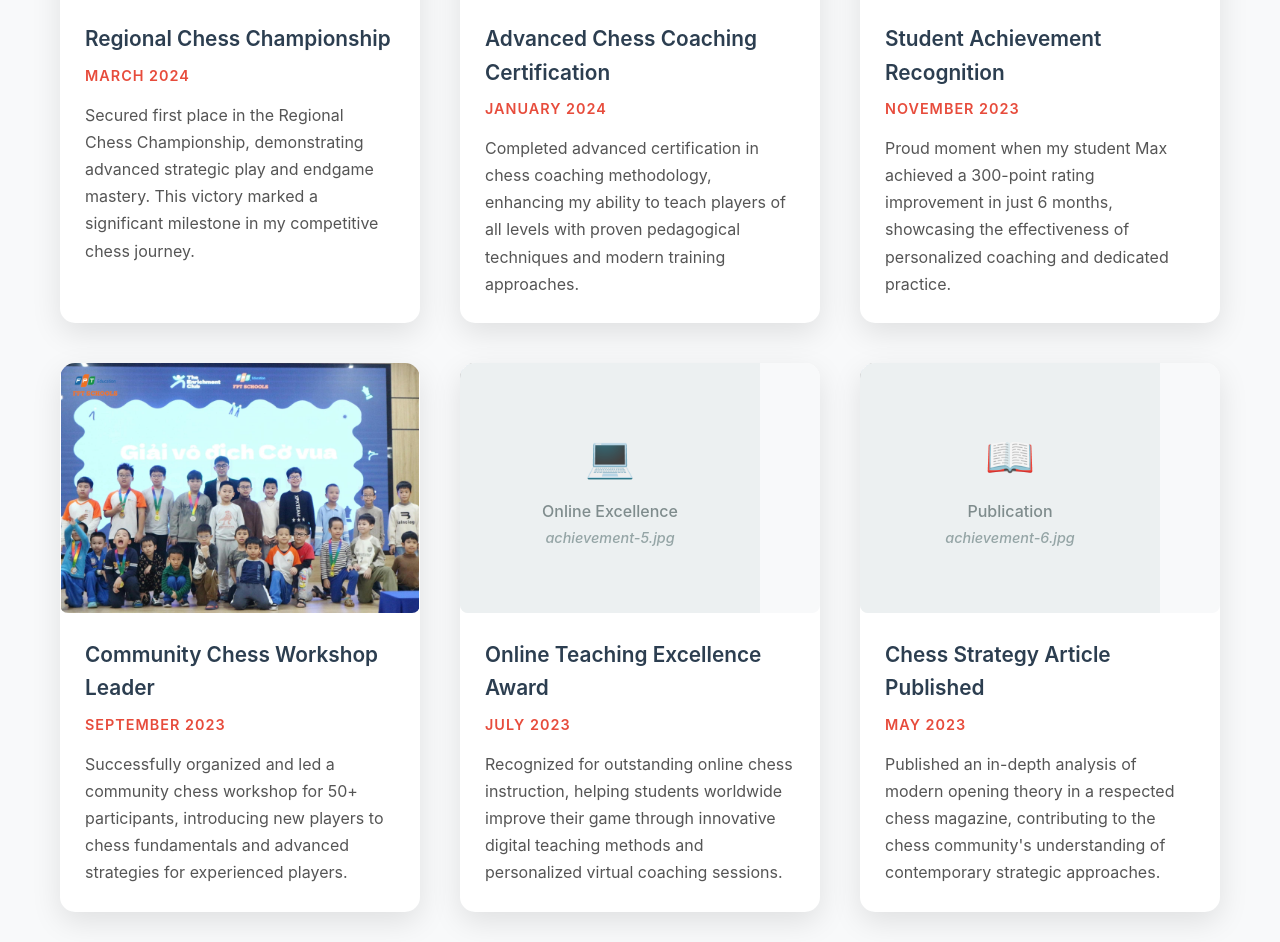
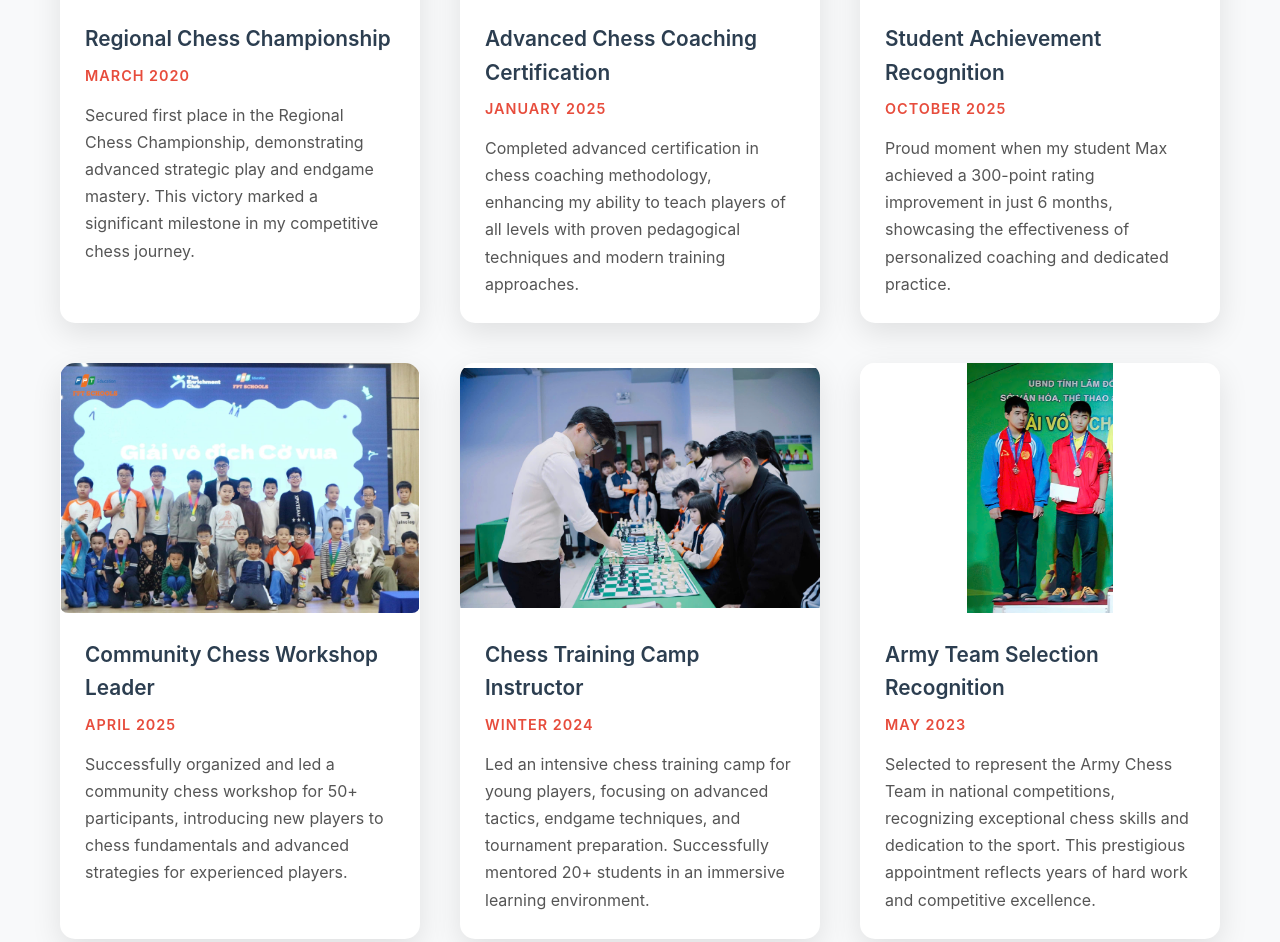
Before and after one commit to hungrossi/chess_coach, a plain HTML site: page index.html in a window 1280 px wide. Shown: the part 3592-4534 px from the top of the page. Drawn offline with Linux system fonts and the light colour scheme.

Commit message:
Update achievements with authentic credentials: Replace fictional achievements with Chess Training Camp Instructor and Army Team Selection Recognition

```diff
--- a/index.html
+++ b/index.html
@@ -98,15 +98,15 @@
           <div class="stat-label">Strong Players Trained</div>
         </div>
         <div class="stat-item">
-          <div class="stat-number">5+</div>
+          <div class="stat-number">10+</div>
           <div class="stat-label">Tournament Winners</div>
         </div>
         <div class="stat-item">
-          <div class="stat-number">50+</div>
+          <div class="stat-number">100+</div>
           <div class="stat-label">Students Improved</div>
         </div>
         <div class="stat-item">
-          <div class="stat-number">3+</div>
+          <div class="stat-number">9+</div>
           <div class="stat-label">Years Experience</div>
         </div>
       </div>
@@ -125,7 +125,7 @@
           </div>
           <div class="achievement-content">
             <h3>Regional Chess Championship</h3>
-            <p class="achievement-date">March 2024</p>
+            <p class="achievement-date">March 2020</p>
             <p>Secured first place in the Regional Chess Championship, demonstrating advanced strategic play and endgame mastery. This victory marked a significant milestone in my competitive chess journey.</p>
           </div>
         </div>
@@ -136,7 +136,7 @@
           </div>
           <div class="achievement-content">
             <h3>Advanced Chess Coaching Certification</h3>
-            <p class="achievement-date">January 2024</p>
+            <p class="achievement-date">January 2025</p>
             <p>Completed advanced certification in chess coaching methodology, enhancing my ability to teach players of all levels with proven pedagogical techniques and modern training approaches.</p>
           </div>
         </div>
@@ -147,7 +147,7 @@
           </div>
           <div class="achievement-content">
             <h3>Student Achievement Recognition</h3>
-            <p class="achievement-date">November 2023</p>
+            <p class="achievement-date">October 2025</p>
             <p>Proud moment when my student Max achieved a 300-point rating improvement in just 6 months, showcasing the effectiveness of personalized coaching and dedicated practice.</p>
           </div>
         </div>
@@ -158,38 +158,30 @@
           </div>
           <div class="achievement-content">
             <h3>Community Chess Workshop Leader</h3>
-            <p class="achievement-date">September 2023</p>
+            <p class="achievement-date">April 2025</p>
             <p>Successfully organized and led a community chess workshop for 50+ participants, introducing new players to chess fundamentals and advanced strategies for experienced players.</p>
           </div>
         </div>
 
         <div class="achievement-item">
           <div class="achievement-image">
-            <img src="achievement-5.jpg" alt="Online Teaching Excellence" class="achievement-photo">
-            <div class="image-placeholder">
-              <div class="placeholder-icon">💻</div>
-              <p>Online Excellence<br><small>achievement-5.jpg</small></p>
-            </div>
+            <img src="chesscamp.jpg" alt="Chess Training Camp Instructor" class="achievement-photo">
           </div>
           <div class="achievement-content">
-            <h3>Online Teaching Excellence Award</h3>
-            <p class="achievement-date">July 2023</p>
-            <p>Recognized for outstanding online chess instruction, helping students worldwide improve their game through innovative digital teaching methods and personalized virtual coaching sessions.</p>
+            <h3>Chess Training Camp Instructor</h3>
+            <p class="achievement-date">Winter 2024</p>
+            <p>Led an intensive chess training camp for young players, focusing on advanced tactics, endgame techniques, and tournament preparation. Successfully mentored 20+ students in an immersive learning environment.</p>
           </div>
         </div>
 
         <div class="achievement-item">
           <div class="achievement-image">
-            <img src="achievement-6.jpg" alt="Chess Analysis Publication" class="achievement-photo">
-            <div class="image-placeholder">
-              <div class="placeholder-icon">📖</div>
-              <p>Publication<br><small>achievement-6.jpg</small></p>
-            </div>
+            <img src="Selection.jpg" alt="Army Team Selection Recognition" class="achievement-photo">
           </div>
           <div class="achievement-content">
-            <h3>Chess Strategy Article Published</h3>
+            <h3>Army Team Selection Recognition</h3>
             <p class="achievement-date">May 2023</p>
-            <p>Published an in-depth analysis of modern opening theory in a respected chess magazine, contributing to the chess community's understanding of contemporary strategic approaches.</p>
+            <p>Selected to represent the Army Chess Team in national competitions, recognizing exceptional chess skills and dedication to the sport. This prestigious appointment reflects years of hard work and competitive excellence.</p>
           </div>
         </div>
       </div>
```
Also changed, not shown: Selection.jpg (added), chesscamp.jpg (added).
